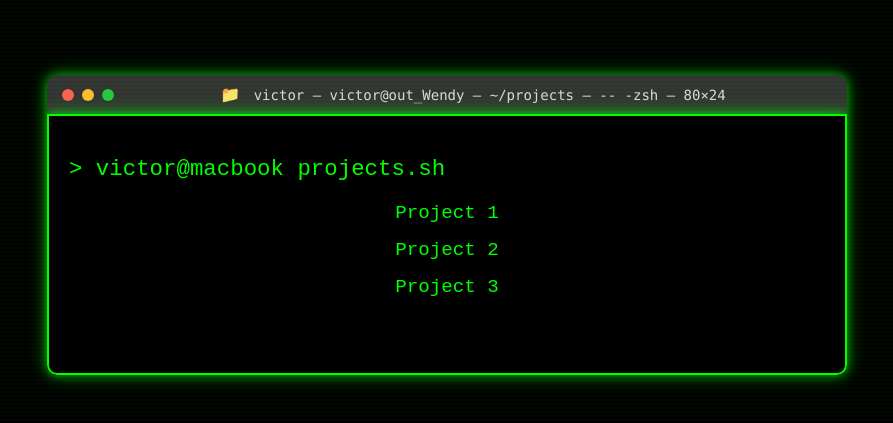
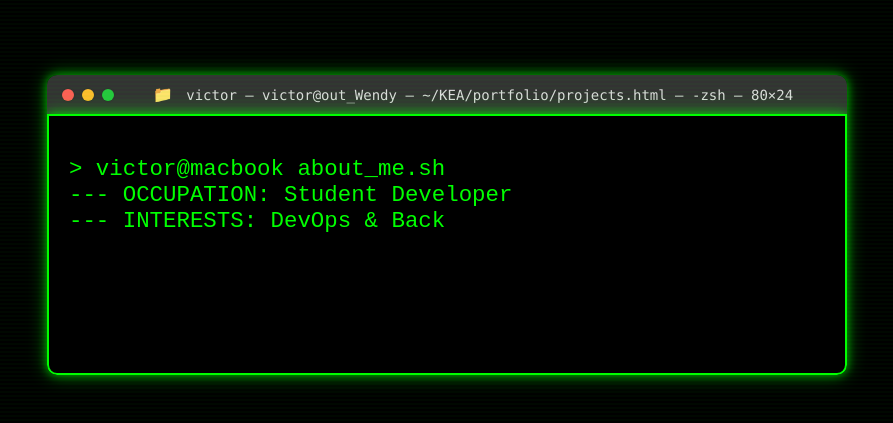
Before and after one commit to VictorBischoff/VictorBischoff.github.io, a plain HTML site: page projects.html in a window 1280 px wide. Shown: the part 175-598 px from the top of the page, without its empty margins (193-1086 px from the left). Drawn offline with Linux system fonts and the light colour scheme.

Commit message:
changed window name in projects.html

```diff
--- a/projects.html
+++ b/projects.html
@@ -17,7 +17,7 @@
                 <div class="fullscreen"></div>
             </div>
             <div class="terminal-title">
-                <span class="folder-icon">📁</span> victor — victor@out_Wendy — ~/projects — -- -zsh — 80×24
+                <span class="folder-icon">📁</span> victor — victor@out_Wendy — ~/KEA/portfolio/projects.html — -zsh — 80×24
             </div>
         </div>
         <div class="terminal">
@@ -34,6 +34,6 @@
         </div>
     </div>
 
-    <script src="script_proj.js"></script>
+    <script src="script.js"></script>
 </body>
 </html>
```
